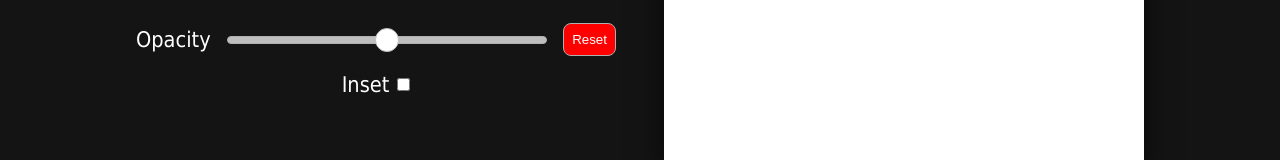
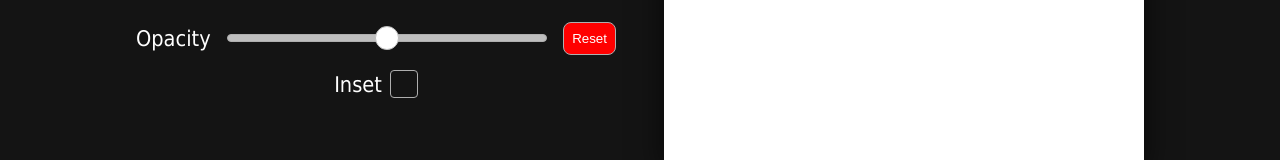
Before and after one commit to Zeilar/tools, a React (Create React App) app: page /shadow-generator in a window 1280 px wide. Shown: the part 450-610 px from the top of the page. Built offline with nearby package versions, Linux system fonts and the light colour scheme.

Commit message:
Shadow generator inset refactor, styling and fixes

```diff
--- a/src/components/ShadowGenerator.js
+++ b/src/components/ShadowGenerator.js
@@ -1,5 +1,7 @@
+import { FontAwesomeIcon } from '@fortawesome/react-fontawesome';
+import { faCheck } from '@fortawesome/free-solid-svg-icons';
+import React, { useState, useRef } from 'react';
 import { createUseStyles } from 'react-jss';
-import React, { useState } from 'react';
 import Input from './ShadowGeneratorInput';
 
 export default function ShadowGenerator() {
@@ -36,10 +38,29 @@ export default function ShadowGenerator() {
             display: 'flex',
         },
         inputInset: {
-            'margin-left': '0.5rem',
+            border: '1px solid rgb(175, 175, 175)',
+            'justify-content': 'center',
+            'border-radius': '0.25rem',
+            'padding-top': '0.25rem',
+            'align-items': 'center',
+            'user-select': 'none',
+            cursor: 'pointer',
+            height: '1.75rem',
+            width: '1.75rem',
+            display: 'flex',
+            '&.checked': {
+                'border-color': 'dodgerblue',
+                background: 'dodgerblue',
+            },
         },
         inputInsetLabel: {
+            'padding-right': '0.5rem',
             'user-select': 'none',
+            cursor: 'pointer',
+        },
+        inputInsetCheck: {
+            margin: 'auto',
+            color: 'white',
         },
     });
     const classes = styles();
@@ -62,8 +83,10 @@ export default function ShadowGenerator() {
                 <Input text="Spread" setter={setSpread} min="0" max="10" default="5" />
                 <Input text="Opacity" setter={setOpacity} min="0" max="100" default="50" />
                 <div className={classes.inputInsetWrapper}>
-                    <label className={classes.inputInsetLabel} htmlFor="test">Inset</label>
-                    <input className={classes.inputInset} type="checkbox" onChange={() => setInset(!inset)} id="test" />
+                    <span className={classes.inputInsetLabel} onClick={() => setInset(!inset)}>Inset</span>
+                    <div className={`${classes.inputInset} ${inset ? 'checked' : ''}`} onClick={() => setInset(!inset)} id="inset">
+                        {inset ? <FontAwesomeIcon className={classes.inputInsetCheck} icon={faCheck} /> : ''}
+                    </div>
                 </div>
             </div>
             <div className={classes.shadowContainer} style={{ boxShadow: boxShadow }}>
```
